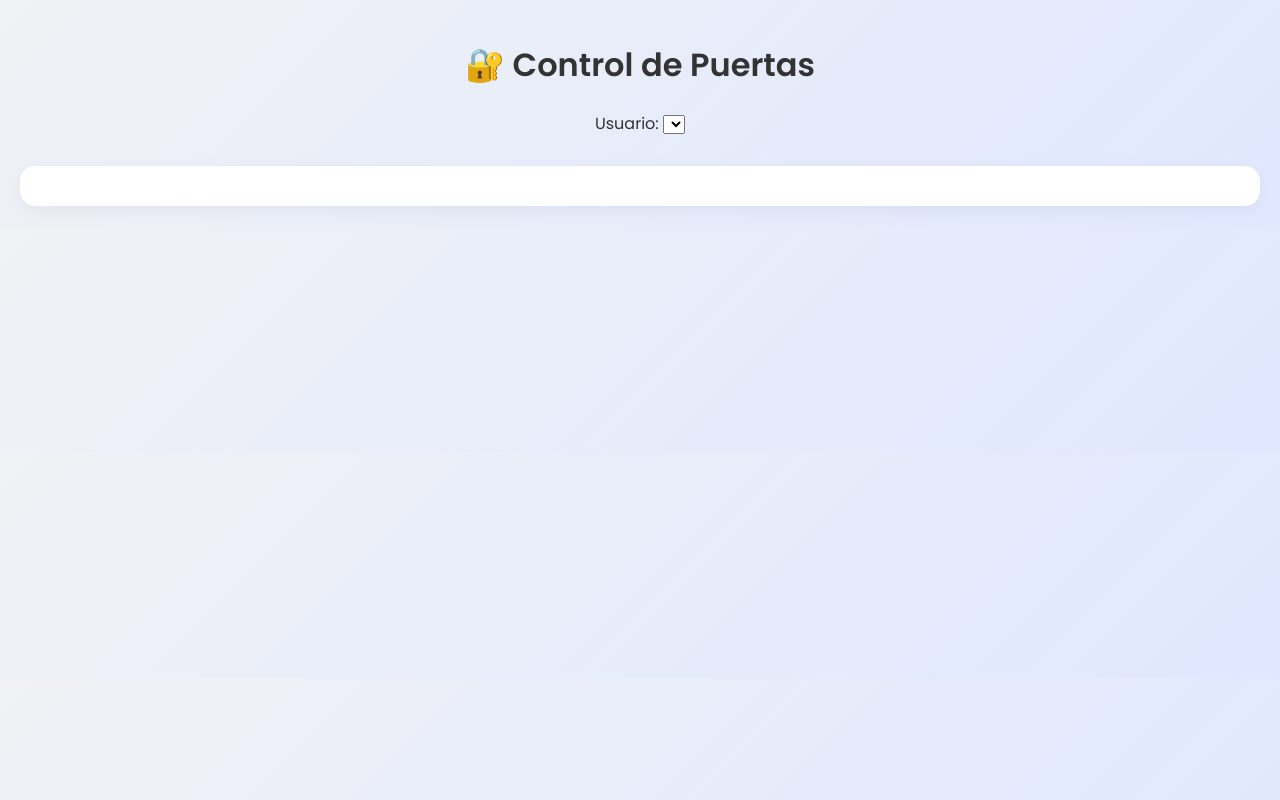
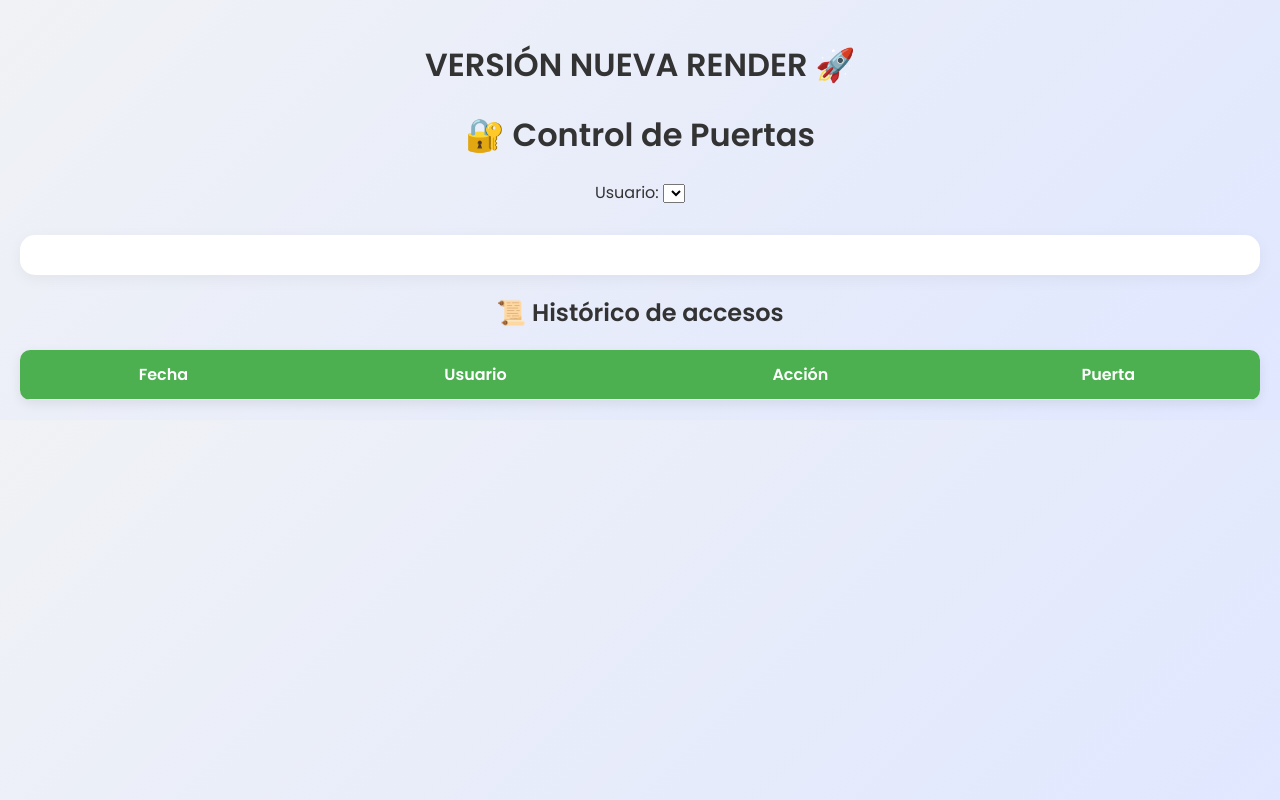
Before and after one commit to DavidSantiagoMonsalveSalcedo/puertas-iot, a plain HTML site: page index.html in a window 1280 px wide. Drawn offline with Linux system fonts and the light colour scheme; no server answers.

Commit message:
Prueba Render

```diff
--- a/index.html
+++ b/index.html
@@ -2,6 +2,7 @@
 <html lang="es">
 <head>
   <meta charset="UTF-8">
+  <h1>VERSIÓN NUEVA RENDER 🚀</h1>
   <title>Control de Puertas IoT</title>
   <link rel="stylesheet" href="style.css">
 </head>
@@ -15,6 +16,20 @@
   <!-- Contenedor de puertas -->
   <div id="door-container"></div>
 
+  <!-- Histórico -->
+  <h2>📜 Histórico de accesos</h2>
+  <table id="log-table">
+    <thead>
+      <tr>
+        <th>Fecha</th>
+        <th>Usuario</th>
+        <th>Acción</th>
+        <th>Puerta</th>
+      </tr>
+    </thead>
+    <tbody id="log-body"></tbody>
+  </table>
+
   <script src="script.js"></script>
 </body>
 </html>
```
